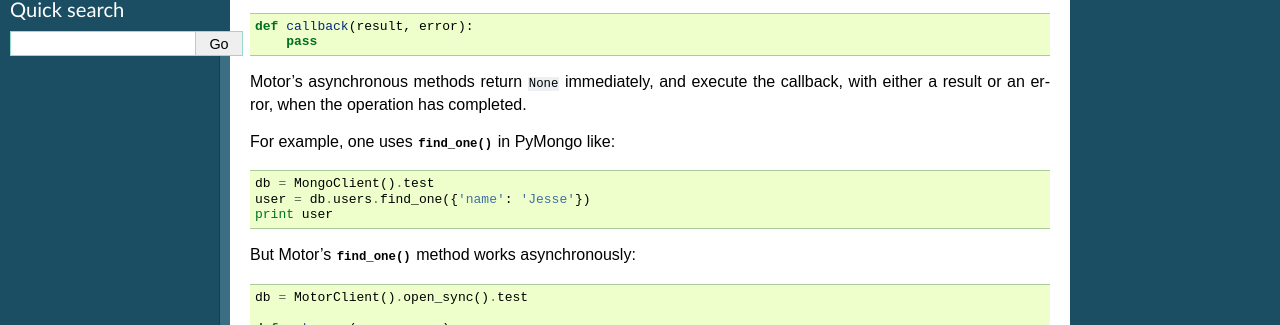
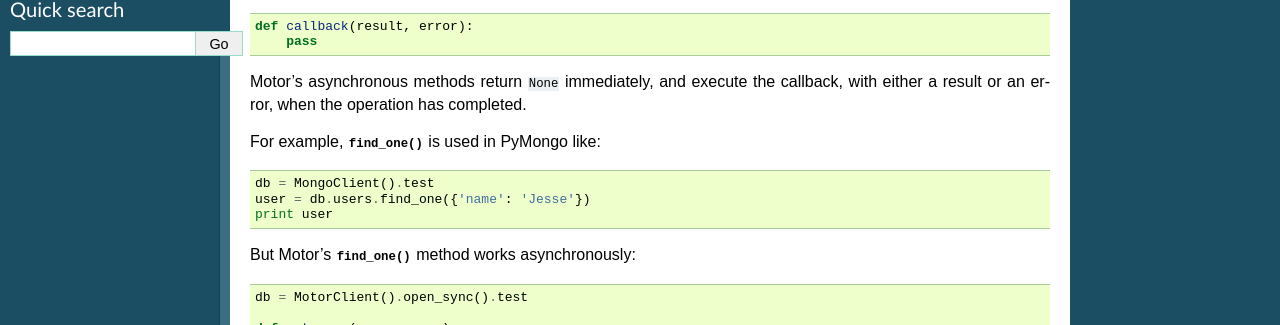
Before and after one commit to mongodb/motor, a Sphinx documentation site: the page built from doc/differences.rst, in a window 1280 px wide and 900 px high, scrolled down 510 px. Shown: the part 127-452 px from the top of the window. Built offline with Sphinx 7.4.7, drawn with Linux system fonts in a browser that asks for light colours; pages that are not in the unit, such as notebooks, are missing from menus; the version number is read from the project's files by our own code.

Commit message:
Doc improvement

```diff
--- a/doc/differences.rst
+++ b/doc/differences.rst
@@ -50,8 +50,8 @@ parameters:
 Motor's asynchronous methods return ``None`` immediately, and execute the
 callback, with either a result or an error, when the operation has completed.
 
-For example, one uses
-:meth:`~pymongo.collection.Collection.find_one` in PyMongo like:
+For example,
+:meth:`~pymongo.collection.Collection.find_one` is used in PyMongo like:
 
 .. code-block:: python
 
```
